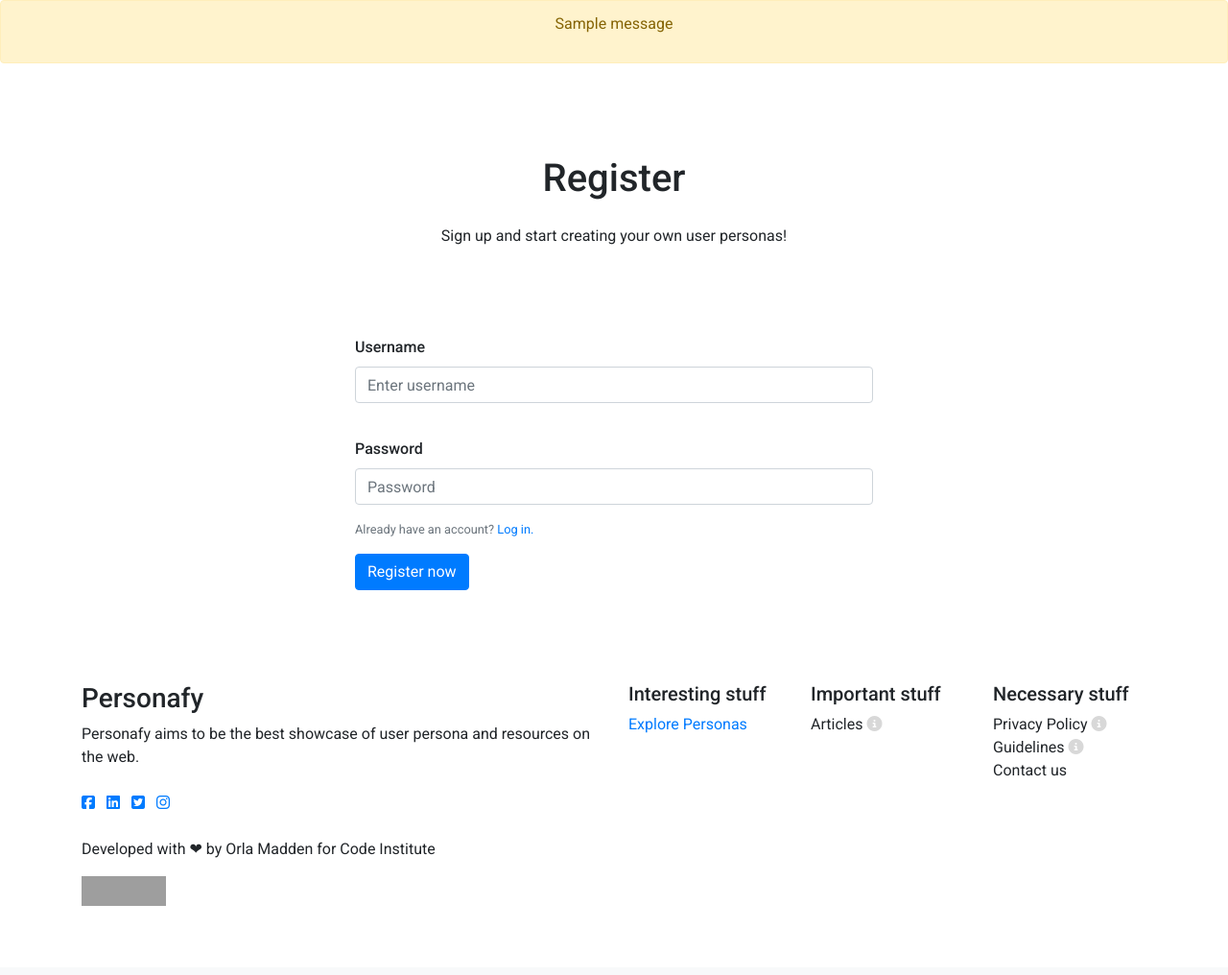
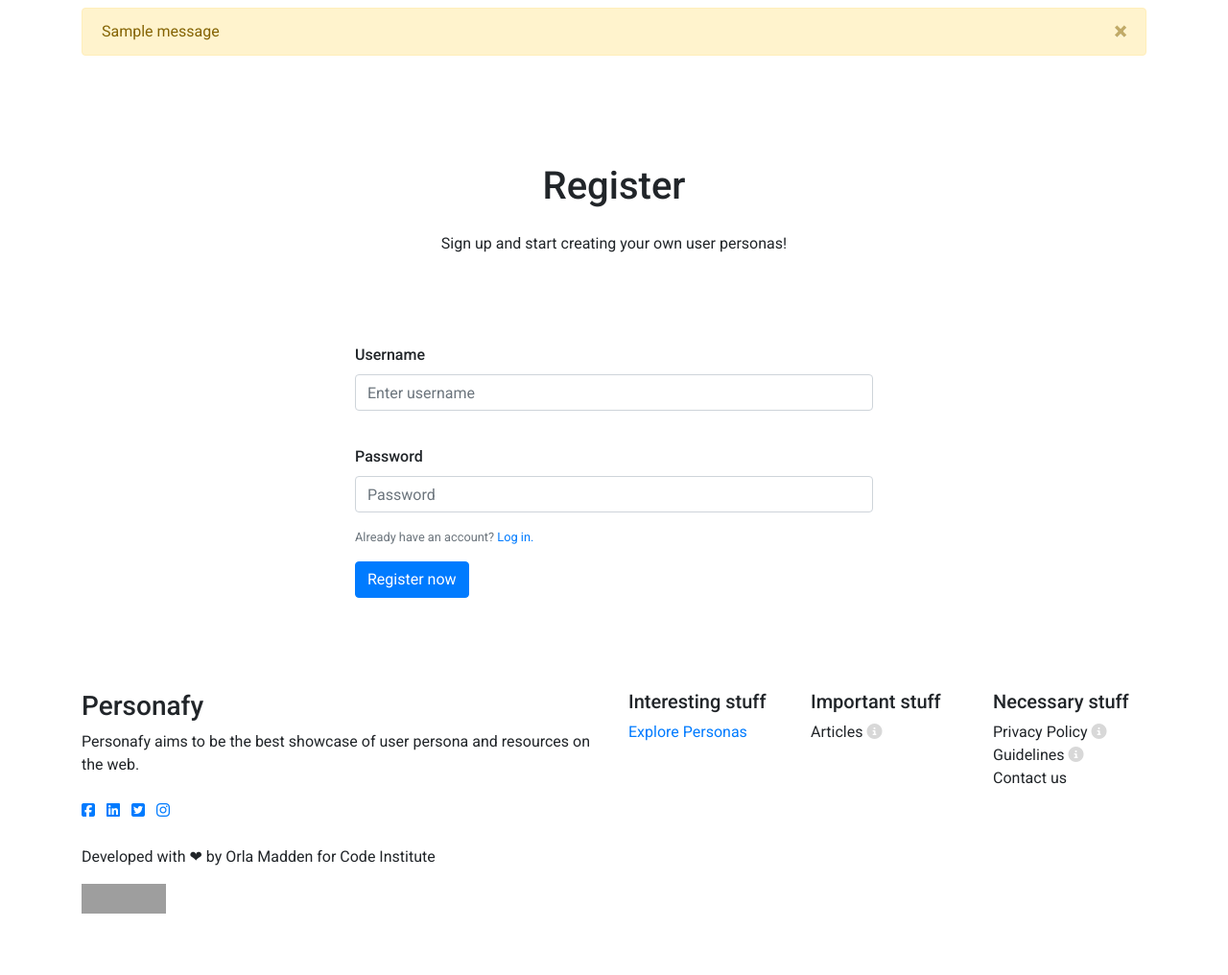
Before and after one commit to orlamadden/personafy, a Flask app: page /register in a window 1280 px wide. Shown: the part 56-1072 px from the top of the page at 96% size. Before the commit the page ends 1000 px from the top, so only its background shows below. Run offline with Flask 2, Linux system fonts and the light colour scheme; one stand-in notice (Sample message) is shown; some libraries are stand-ins or nearby versions; grey boxes are pictures that could not be loaded.

Commit message:
updated with new flashed messages layout

```diff
--- a/templates/register.html
+++ b/templates/register.html
@@ -1,7 +1,21 @@
 {% extends 'base.html' %} {% block content %} {% with messages =
 get_flashed_messages() %} {% if messages %} {% for message in messages %}
-<div class="alert alert-warning" role="alert">
-  <p class="center-align messages text-center" id="message">{{ message }}</p>
+<div class="container mt-2" id="alert-message">
+  <div class="row">
+    <div class="col-sm-12">
+      <div class="alert alert-warning alert-dismissible show fade" role="alert">
+        {{ message}}
+        <button
+          type="button"
+          class="close"
+          data-dismiss="alert"
+          aria-label="Close"
+        >
+          <span aria-hidden="true">&times;</span>
+        </button>
+      </div>
+    </div>
+  </div>
 </div>
 {% endfor %} {% endif %} {% endwith %}
 
```
